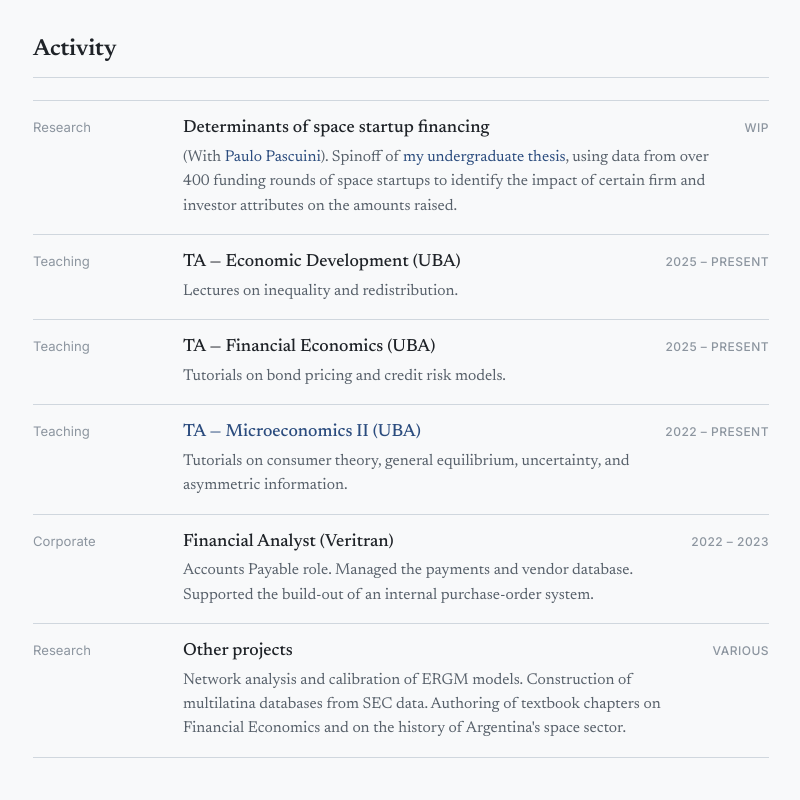
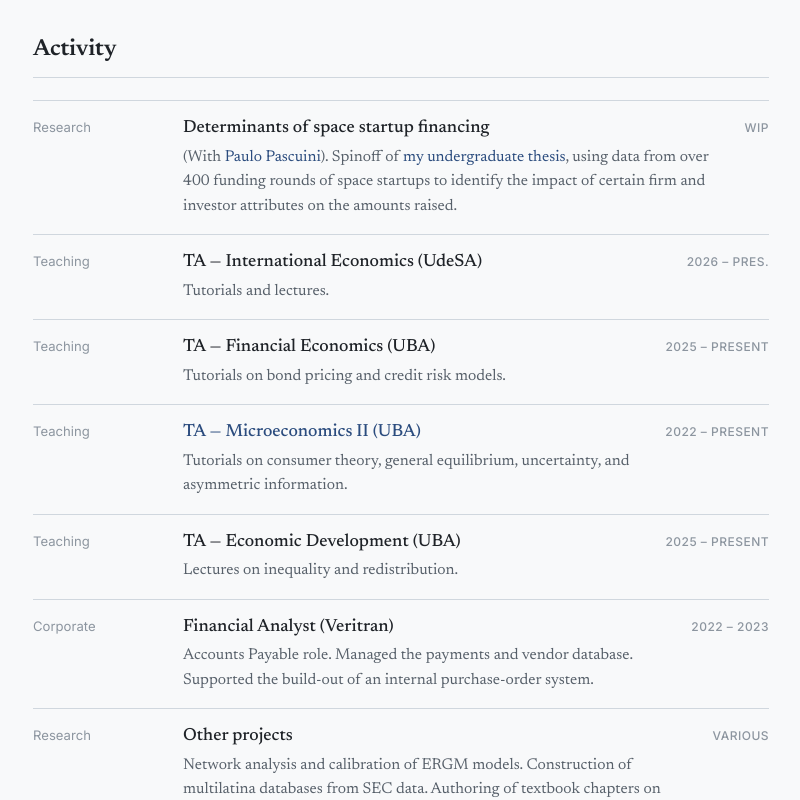
Before and after one commit to sanarovaz/sanarovaz.github.io, a plain HTML site: page index.html in a window 1280 px wide. Shown: the part 904-1704 px from the top of the page, without its empty margins (57-857 px from the left). Drawn offline with Linux system fonts and the light colour scheme.

Commit message:
Update index.html

```diff
--- a/index.html
+++ b/index.html
@@ -375,10 +375,10 @@
         <div class="entry">
           <div class="entry-date" data-i18n="act_tag_teaching">Docencia</div>
           <div class="entry-main">
-            <div class="entry-title plain" data-i18n="a2_t">TA — Desarrollo Económico (UBA)</div>
-            <div class="entry-sub" data-i18n="a2_s">Clases teóricas de desigualdad y redistribución.</div>
+            <div class="entry-title plain" data-i18n="aei_t">TA — Economía Internacional (UdeSA)</div>
+            <div class="entry-sub" data-i18n="aei_s">Clases tutoriales y teóricas.</div>
           </div>
-          <div class="entry-tag" data-i18n="y_2025_pres">2025 – Pres.</div>
+          <div class="entry-tag" data-i18n="y_2026_pres">2026 – Pres.</div>
         </div>
         <div class="entry">
           <div class="entry-date" data-i18n="act_tag_teaching">Docencia</div>
@@ -395,6 +395,14 @@
             <div class="entry-sub" data-i18n="a4_s">Clases prácticas de teoría del consumidor, equilibrio general, incertidumbre e información asimétrica.</div>
           </div>
           <div class="entry-tag" data-i18n="y_2022_pres">2022 – Pres.</div>
+        </div>
+        <div class="entry">
+          <div class="entry-date" data-i18n="act_tag_teaching">Docencia</div>
+          <div class="entry-main">
+            <div class="entry-title plain" data-i18n="a2_t">TA — Desarrollo Económico (UBA)</div>
+            <div class="entry-sub" data-i18n="a2_s">Clases teóricas de desigualdad y redistribución.</div>
+          </div>
+          <div class="entry-tag" data-i18n="y_2025_pres">2025 – 2026</div>
         </div>
         <div class="entry">
           <div class="entry-date">Corporate</div>
@@ -461,8 +469,8 @@
         <img src="resources/pic.jpeg" alt="Santiago Rodríguez Vázquez" class="side-photo"
              onerror="this.outerHTML='&lt;div class=&quot;side-photo-fallback&quot;&gt;SRV&lt;/div&gt;'">
         <div class="side-name" id="sidebar-name">Santiago Rodríguez Vázquez</div>
+        <div class="side-role" data-i18n="side_role">Maestrando en Economía · UdeSA</div>
         <a href="mailto:srodriguezvazquez@udesa.edu.ar" class="side-email">srodriguezvazquez@udesa.edu.ar</a>
-        <div class="side-role" data-i18n="side_role">Maestrando en Economía · UdeSA</div>
       </div>
 
       <div class="side-block">
@@ -542,6 +550,7 @@
           act_tag_research: "Research", act_tag_teaching: "Teaching",
           a1_t: "Determinants of space startup financing",
           a1_s: "(With <a href=\"https://x.com/pascuinipaulo\" target=\"_blank\" rel=\"noopener\">Paulo Pascuini</a>). Spinoff of <a href=\"https://drive.google.com/file/d/1sHec82BlxsmS3DEngyAdGYnSz3JWn067/view?usp=sharing\" target=\"_blank\" rel=\"noopener\">my undergraduate thesis</a>, using data from over 400 funding rounds of space startups to identify the impact of certain firm and investor attributes on the amounts raised.",
+          aei_t: "TA — International Economics (UdeSA)", aei_s: "Tutorials and lectures.",
           a2_t: "TA — Economic Development (UBA)", a2_s: "Lectures on inequality and redistribution.",
           a3_t: "TA — Financial Economics (UBA)", a3_s: "Tutorials on bond pricing and credit risk models.",
           a4_t: "TA — Microeconomics II (UBA)", a4_s: "Tutorials on consumer theory, general equilibrium, uncertainty, and asymmetric information.",
```
